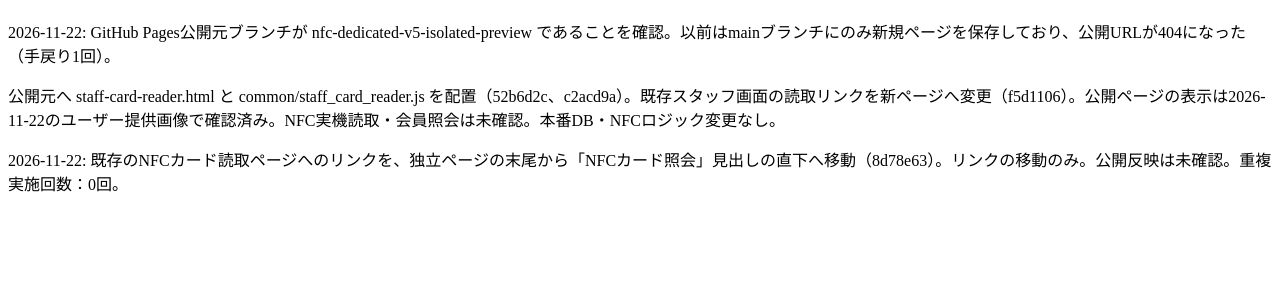
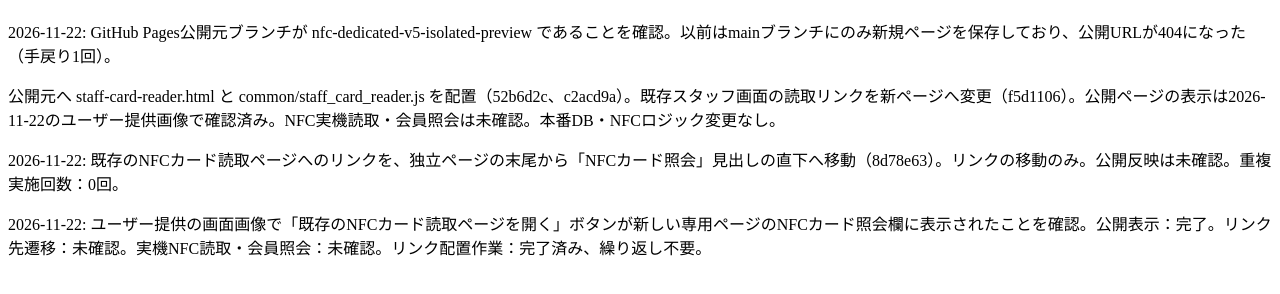
Before and after one commit to BarBumblebees/bees-lamp-isolated-preview-v5641, a plain HTML site: page v8-offline-staging/work-status.html in a window 1280 px wide. Shown: the part 70-364 px from the top of the page. Drawn offline with Linux system fonts and the light colour scheme.

Commit message:
Record screenshot-confirmed NFC reader link publication and close scoped task

```diff
--- a/v8-offline-staging/work-status.html
+++ b/v8-offline-staging/work-status.html
@@ -1 +1 @@
-<!doctype html><html lang="ja"><meta charset="utf-8"><title>BEES POINT NFC 作業実績（公開プレビュー）</title><main><h1>公開プレビュー作業実績</h1><p>2026-11-22: GitHub Pages公開元ブランチが nfc-dedicated-v5-isolated-preview であることを確認。以前はmainブランチにのみ新規ページを保存しており、公開URLが404になった（手戻り1回）。</p><p>公開元へ staff-card-reader.html と common/staff_card_reader.js を配置（52b6d2c、c2acd9a）。既存スタッフ画面の読取リンクを新ページへ変更（f5d1106）。公開ページの表示は2026-11-22のユーザー提供画像で確認済み。NFC実機読取・会員照会は未確認。本番DB・NFCロジック変更なし。</p><p>2026-11-22: 既存のNFCカード読取ページへのリンクを、独立ページの末尾から「NFCカード照会」見出しの直下へ移動（8d78e63）。リンクの移動のみ。公開反映は未確認。重複実施回数：0回。</p></main></html>
+<!doctype html><html lang="ja"><meta charset="utf-8"><title>BEES POINT NFC 作業実績（公開プレビュー）</title><main><h1>公開プレビュー作業実績</h1><p>2026-11-22: GitHub Pages公開元ブランチが nfc-dedicated-v5-isolated-preview であることを確認。以前はmainブランチにのみ新規ページを保存しており、公開URLが404になった（手戻り1回）。</p><p>公開元へ staff-card-reader.html と common/staff_card_reader.js を配置（52b6d2c、c2acd9a）。既存スタッフ画面の読取リンクを新ページへ変更（f5d1106）。公開ページの表示は2026-11-22のユーザー提供画像で確認済み。NFC実機読取・会員照会は未確認。本番DB・NFCロジック変更なし。</p><p>2026-11-22: 既存のNFCカード読取ページへのリンクを、独立ページの末尾から「NFCカード照会」見出しの直下へ移動（8d78e63）。リンクの移動のみ。公開反映は未確認。重複実施回数：0回。</p><p>2026-11-22: ユーザー提供の画面画像で「既存のNFCカード読取ページを開く」ボタンが新しい専用ページのNFCカード照会欄に表示されたことを確認。公開表示：完了。リンク先遷移：未確認。実機NFC読取・会員照会：未確認。リンク配置作業：完了済み、繰り返し不要。</p></main></html>
```
